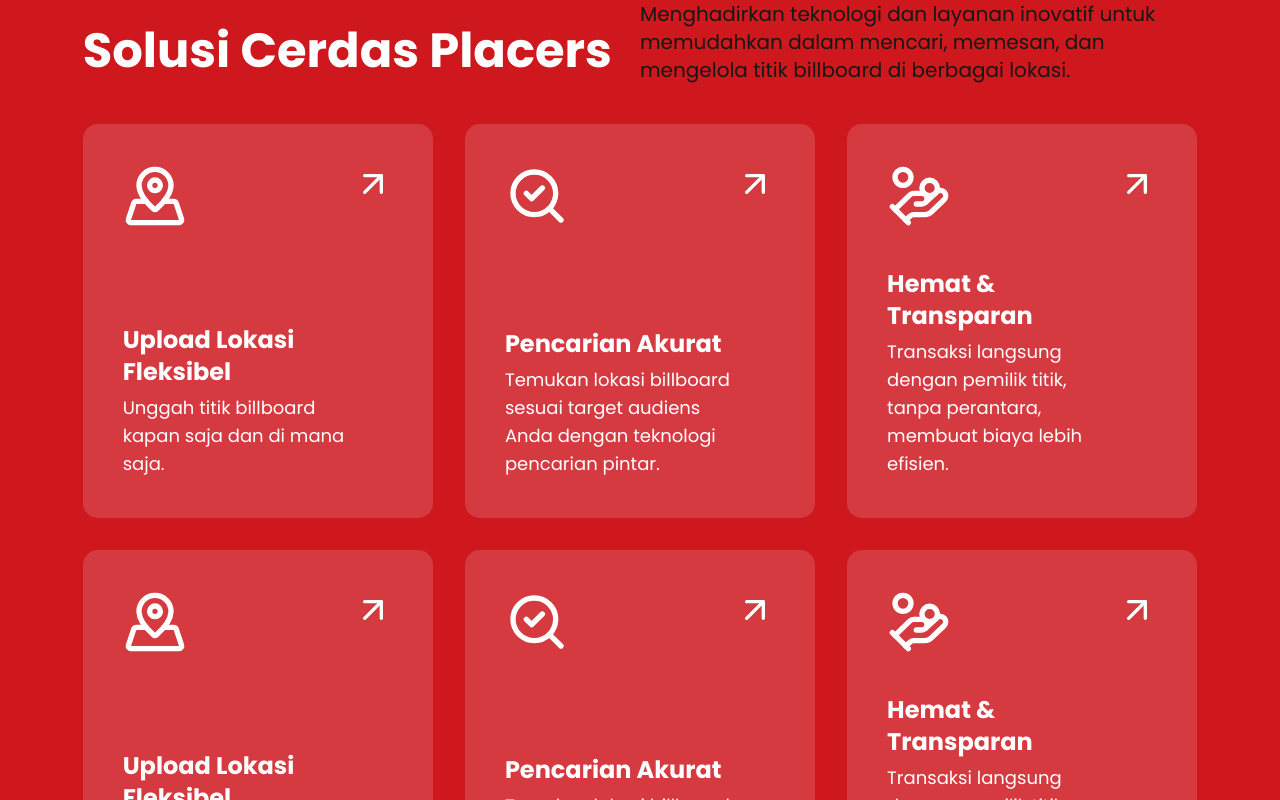
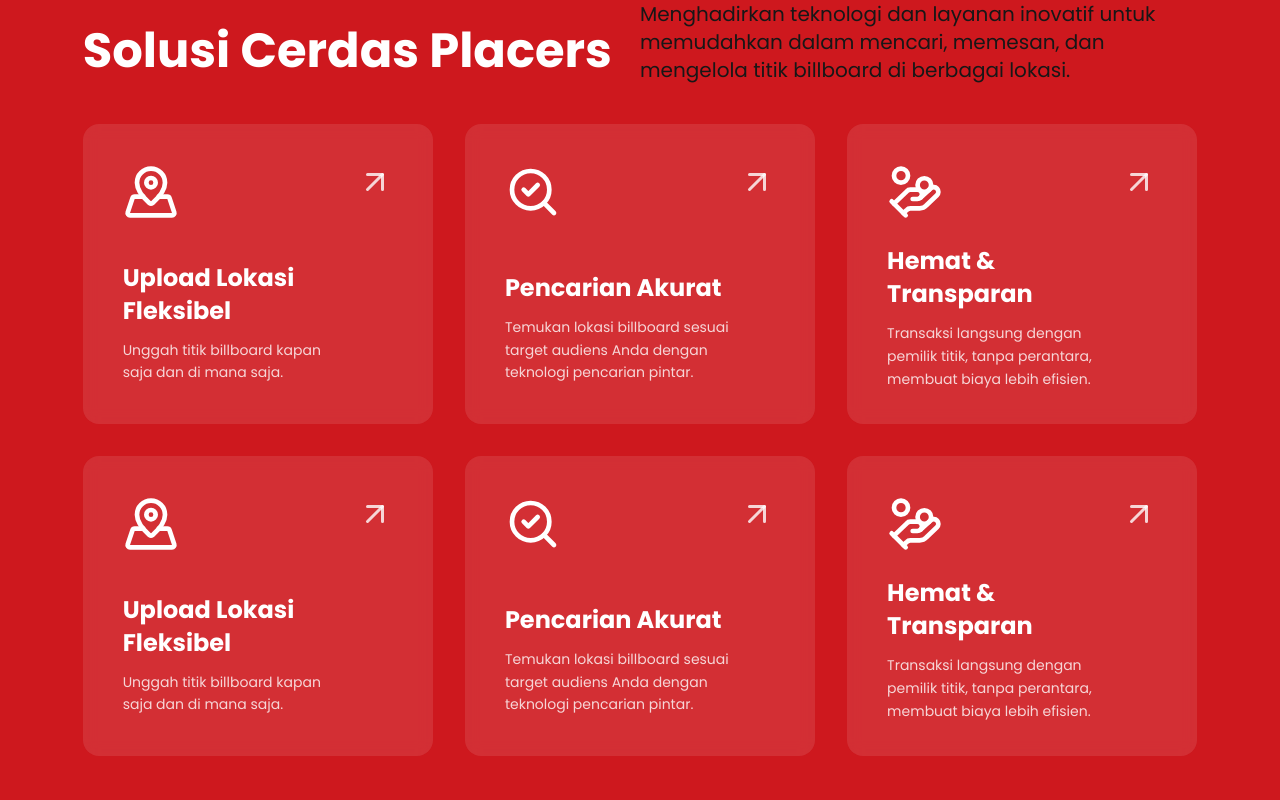
Before and after one commit to Utero-Interns/placers-website, a Next.js app: page / in a window 1280 px wide. Shown: the part 1420-2220 px from the top of the page. Built offline with nearby package versions, Linux system fonts and the light colour scheme; no server answers.

Commit message:
fix: enhance layout and styling in ValuesCard component for improved user experience

```diff
--- a/components/landingpage/ValuesCard.tsx
+++ b/components/landingpage/ValuesCard.tsx
@@ -8,31 +8,42 @@ type ValuesCardProps = {
 
 export default function ValuesCard({ icon: Icon, title, description }: ValuesCardProps) {
   return (
-    <div className="bg-white/15 rounded-[15px] flex flex-col justify-between
-                   p-6 space-y-6 min-h-[300px]
-                   md:p-8 md:space-y-8
-                   xl:p-10 xl:space-y-10
-                   2xl:py-14 2xl:px-11 2xl:space-y-11 2xl:min-h-[390px] 2xl:w-fit">
+    <div
+      className="group w-full bg-white/10 backdrop-blur-sm
+             rounded-2xl flex flex-col justify-between
+             p-6 transition-all duration-300
+             hover:bg-white/20 hover:shadow-xl hover:scale-[1.02]
+             sm:p-8 xl:p-10 2xl:p-12
+             aspect-[16/9] min-h-[300px]"
+    >
+      {/* icon + arrow */}
       <div className="flex justify-between items-start">
-        <Icon className="text-white
-                       w-12 h-12
-                       md:w-16 md:h-16
-                       2xl:w-20 2xl:h-20" />
-        <ArrowUpRight className="text-white
-                               w-8 h-8
-                               md:w-10 md:h-10
-                               2xl:w-11 2xl:h-11" />
+        <Icon
+          className="text-white w-12 h-12
+                     md:w-14 md:h-14
+                     2xl:w-16 2xl:h-16"
+        />
+        <ArrowUpRight
+          className="text-white/80 group-hover:text-white
+                     w-7 h-7 md:w-9 md:h-9 2xl:w-10 2xl:h-10
+                     transition-colors duration-200"
+        />
       </div>
 
-      <div className="space-y-1.5 w-full xl:w-5/6 2xl:w-4/5">
-        <h1 className="text-white font-bold
-                       text-xl
-                       md:text-2xl
-                       2xl:text-3xl">{title}</h1>
-        <p className="text-white
-                      text-base
-                      md:text-lg
-                      2xl:text-xl">{description}</p>
+      {/* content */}
+      <div className="mt-6 space-y-3 w-full xl:w-5/6 2xl:w-4/5">
+        <h2
+          className="text-white font-bold leading-snug
+                     text-xl md:text-2xl 2xl:text-3xl"
+        >
+          {title}
+        </h2>
+        <p
+          className="text-white/80 leading-relaxed
+                     text-xs md:text-sm 2xl:text-base"
+        >
+          {description}
+        </p>
       </div>
     </div>
   );
```
